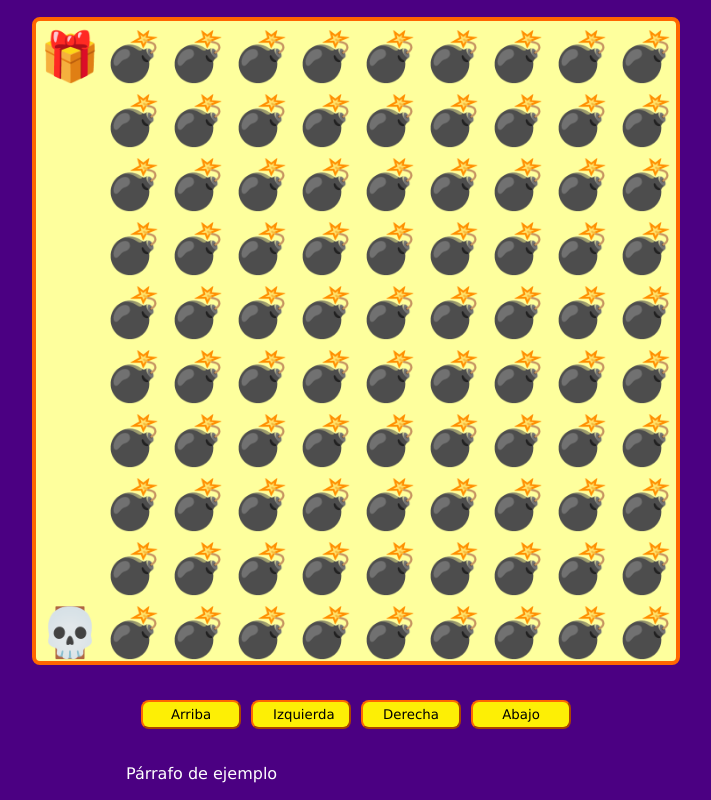
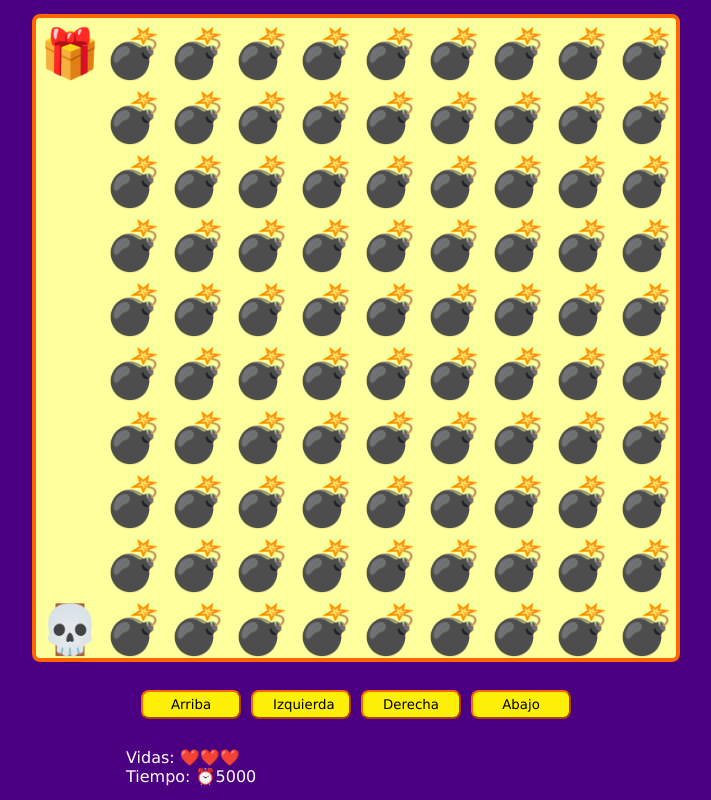
Before and after one commit to johnpablo7/js-videogame, a plain HTML site: page index.html in a window 1280 px wide. Shown: the whole page, without its empty margins (284-995 px from the left). Drawn offline with Linux system fonts and the light colour scheme.

Commit message:
sistema de tiempo y puntaje

```diff
--- a/game.js
+++ b/game.js
@@ -17,14 +17,31 @@ const btnUp = document.querySelector('#up');
 const btnLeft = document.querySelector('#left');
 const btnRight = document.querySelector('#right');
 const btnDown = document.querySelector('#down');
+const spanLives = document.querySelector('#lives');
+const spanTime = document.querySelector('#time');
 
 let canvasSize;
 let tileSize;
+let level = 0;
+let lives = 3;
+
+let timeStart;
+let timePlayer;
+let timeInterval;
+
+
 
 const playerposition = {
   x: undefined,
   y: undefined,
-}
+};
+
+const giftPosition = {
+  x: undefined,
+  y: undefined,
+};
+
+let enemyPositions = [];
 
 window.addEventListener('load', setCanvasSize);
 window.addEventListener('resize', setCanvasSize);
@@ -44,16 +61,33 @@ function setCanvasSize() {
 }
 
 function startGame() {
+  console.log({ canvasSize, tileSize });
+
   game.font = (tileSize) * 0.75 + 'px Verdana';
   game.textAlign = 'end';
   game.textBaseline = 'bottom';
 
-  const map = maps[0];
+  const map = maps[level];
+
+  if (!map) {
+    gameWin();
+    return;
+  }
+
+  if (!timeStart) {
+    timeStart = Date.now();
+    timeInterval = setInterval(showTime, 100);
+  }
+
   const mapRows = map.trim().split('\n');
   const mapRowCols = mapRows.map(row => row.trim().split(''));
-  console.log({ map, mapRows, mapRowCols });
+  // console.log({ map, mapRows, mapRowCols });
 
+  showLives();
+
+  enemyPositions = [];
   game.clearRect(0, 0, canvasSize, canvasSize);
+
   mapRowCols.forEach((row, rowI) => {
     row.forEach((col, colI) => {
       const emoji = emojis[col];
@@ -66,12 +100,21 @@ function startGame() {
           playerposition.y = posY;
           console.log({ playerposition });
         }
+      } else if (col == 'I') {
+        giftPosition.x = posX;
+        giftPosition.y = posY;
+      } else if (col == 'X') {
+        enemyPositions.push({
+          x: posX,
+          y: posY,
+        });
       }
 
       game.fillText(emoji, posX, posY);
       // console.log({ row, rowI, col, colI });
     });
   });
+
   movePlayer();
   // for (let row = 0; row < 10; row++) {
   //   for (let col = 0; col < 10; col++) {
@@ -85,7 +128,64 @@ function startGame() {
 }
 
 function movePlayer() {
+  const giftCollisionX = playerposition.x.toFixed(3) == giftPosition.x.toFixed(3);
+  const giftCollisionY = playerposition.y.toFixed(3) == giftPosition.y.toFixed(3);
+  const giftCollision = giftCollisionX && giftCollisionY;
+
+  if (giftCollision) {
+    levelWin();
+    // console.log('Subistes de nivel!');
+  }
+
+  const enemyCollision = enemyPositions.find(enemy => {
+    const enemyCollisionX = enemy.x.toFixed(3) == playerposition.x.toFixed(3);
+    const enemyCollisionY = enemy.y.toFixed(3) == playerposition.y.toFixed(3);
+    return enemyCollisionX && enemyCollisionY;
+  });
+
+  if (enemyCollision) {
+    levelFail();
+  }
+
   game.fillText(emojis['PLAYER'], playerposition.x, playerposition.y);
+}
+
+function levelWin() {
+  console.log('Subistes de nivel');
+  level++;
+  startGame();
+}
+
+function levelFail() {
+  console.log('Chocastes contra un enemigo :(');
+  lives--;
+
+  if (lives <= 0) {
+    level = 0;
+    lives = 3;
+    timeStart = undefined;
+  }
+
+  playerposition.x = undefined;
+  playerposition.y = undefined;
+  startGame();
+}
+
+function gameWin() {
+  console.log('Terminastes el juego!');
+  clearInterval(timeInterval);
+}
+
+function showLives() {
+  const heartsArray = Array(lives).fill(emojis['HEART']) // [1,2,3]
+  // console.log(heartsArray);
+
+  spanLives.innerHTML = "";
+  heartsArray.forEach(heart => spanLives.append(heart));
+}
+
+function showTime() {
+  spanTime.innerHTML = Date.now() - timeStart;
 }
 
 window.addEventListener('keydown', moveByKeys);
--- a/index.html
+++ b/index.html
@@ -19,8 +19,8 @@
       </div>
 
       <div class="messages">
-        <!-- TODO -->
-        <p>Párrafo de ejemplo</p>
+        <p>Vidas: <span id="lives"></span></p>
+        <p>Tiempo: ⏰<span id="time"></span></p>
       </div>
     </div>
 
```
